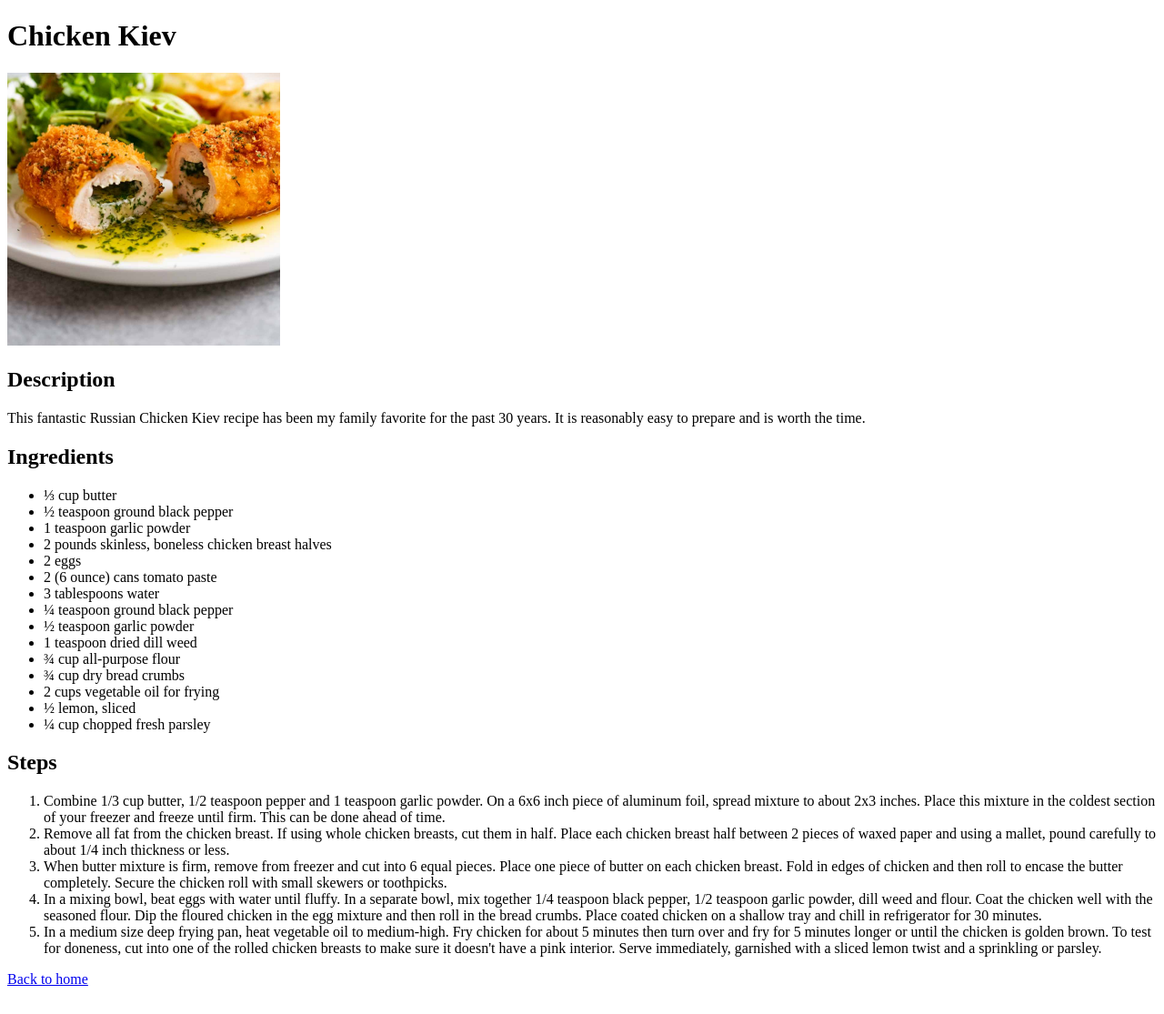
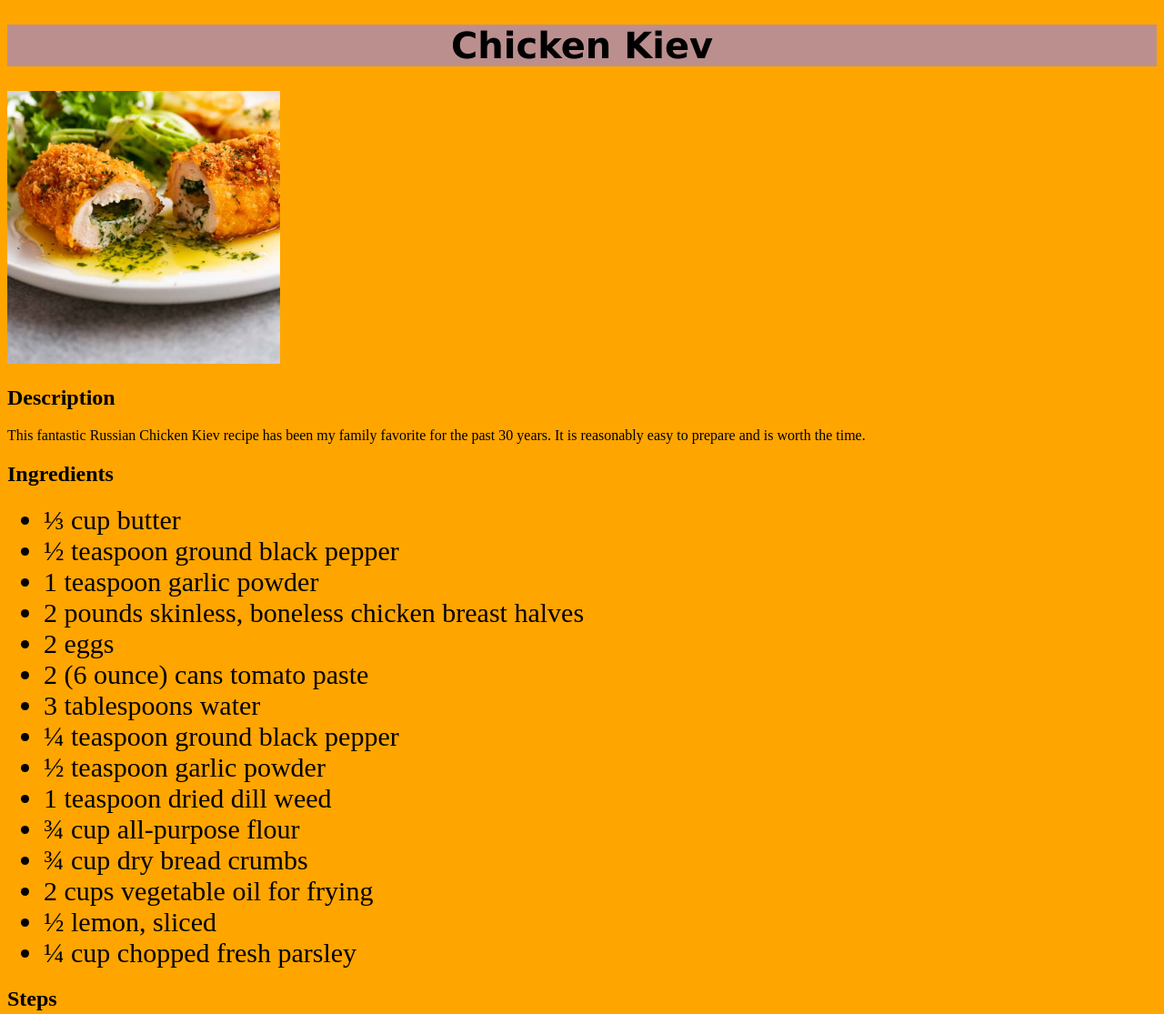
Before and after one commit to Foxxxy23/odin-recipes, a plain HTML site: page recipes/chicken-kiev.html in a window 1280 px wide. Shown: the top 1115 px of the page at 91% size. Before the commit the page ends 1094 px from the top, so only its background shows below. Drawn offline with Linux system fonts and the light colour scheme.

Commit message:
new updates

```diff
--- a/recipes/chicken-kiev.html
+++ b/recipes/chicken-kiev.html
@@ -4,6 +4,7 @@
     <meta charset="UTF-8">
     <meta http-equiv="X-UA-Compatible" content="IE=edge">
     <meta name="viewport" content="width=device-width, initial-scale=1.0">
+    <link rel="stylesheet" href="../styles.css">
     <title>Document</title>
 </head>
 <body>
--- /dev/null
+++ b/styles.css
@@ -0,0 +1,13 @@
+h1{
+    text-align: center;
+    font-family: Verdana, Geneva, Tahoma, sans-serif;
+    font-weight: bolder;
+    font-size: 40px;
+    background-color: rosybrown;
+}
+li{
+    font-size: 30px;
+}
+body{
+    background-color: orange;
+}
```
Also changed, not shown: index.html (+1 -0 lines), recipes/lasagna.html (+1 -0 lines).
